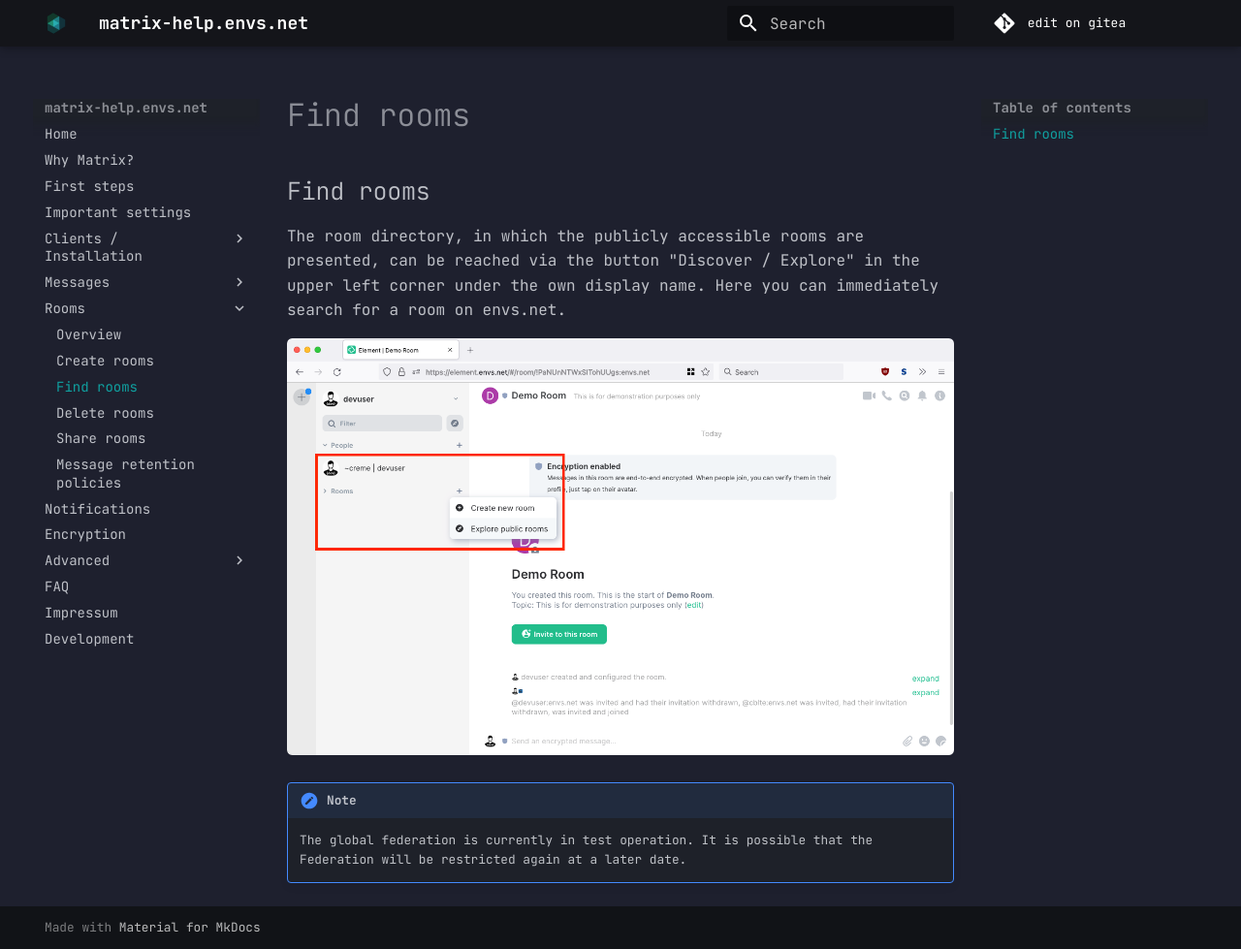
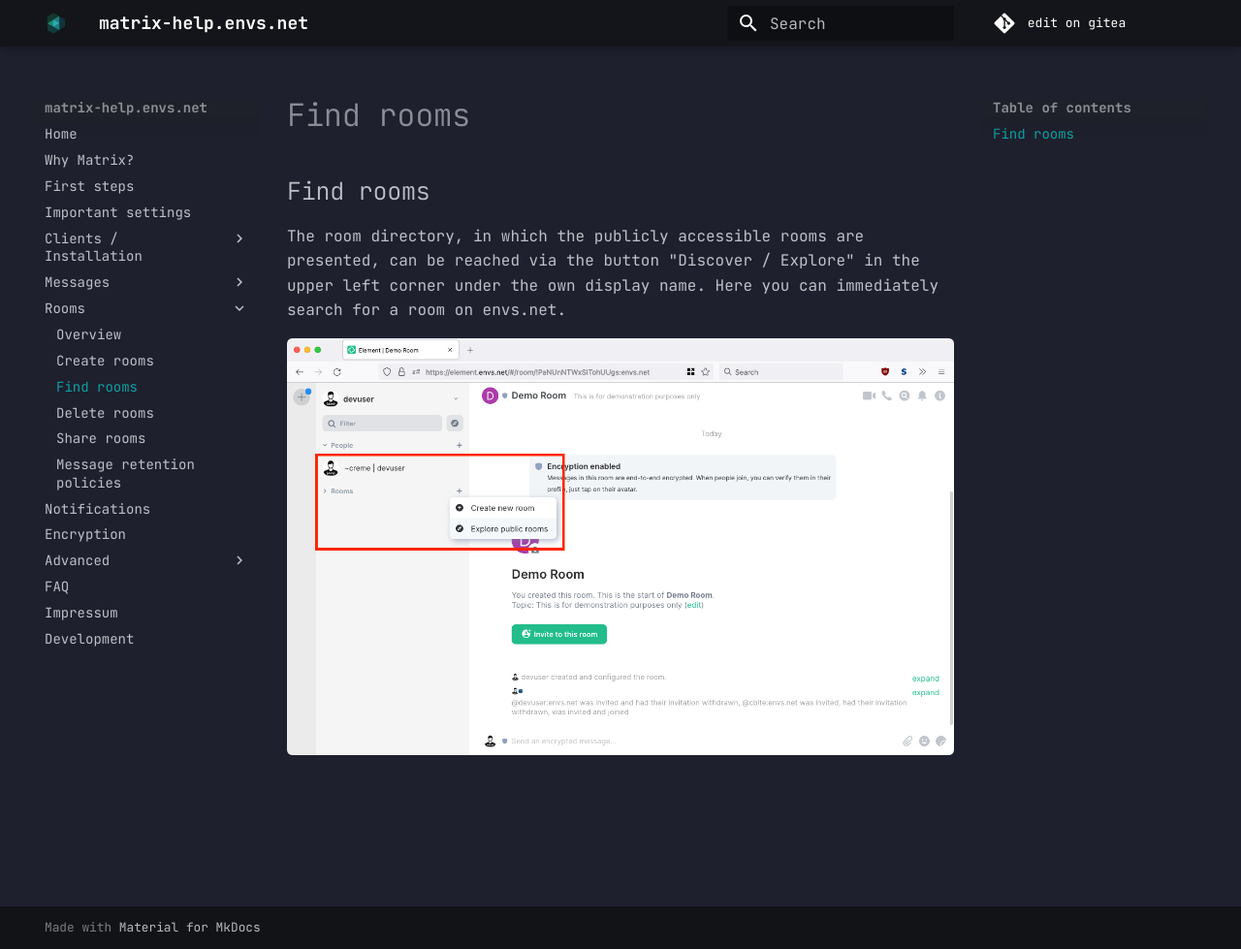
Before and after one commit to envs-net/matrix-doc, an MkDocs documentation site: the page built from docs/rooms/find.md, in a window 1280 px wide and 979 px high. Shown: the whole window at 97% size. Built offline with MkDocs 1.6.1 and Material for MkDocs 9.7.7, drawn with Linux system fonts in a browser that asks for light colours.

```diff
--- a/docs/rooms/find.md
+++ b/docs/rooms/find.md
@@ -8,6 +8,3 @@ date: 2021-08-03T20:30:00+02:00
 The room directory, in which the publicly accessible rooms are presented, can be reached via the button "Discover / Explore" in the upper left corner under the own display name. Here you can immediately search for a room on envs.net.
 
 ![Menu to find public rooms](/images/01_Find_en.png "Menu to find public rooms")
-
-!!! note
-	The global federation is currently in test operation. It is possible that the Federation will be restricted again at a later date.
```
Also changed, not shown: docs/rooms/delete.md (+4 -1 lines).
